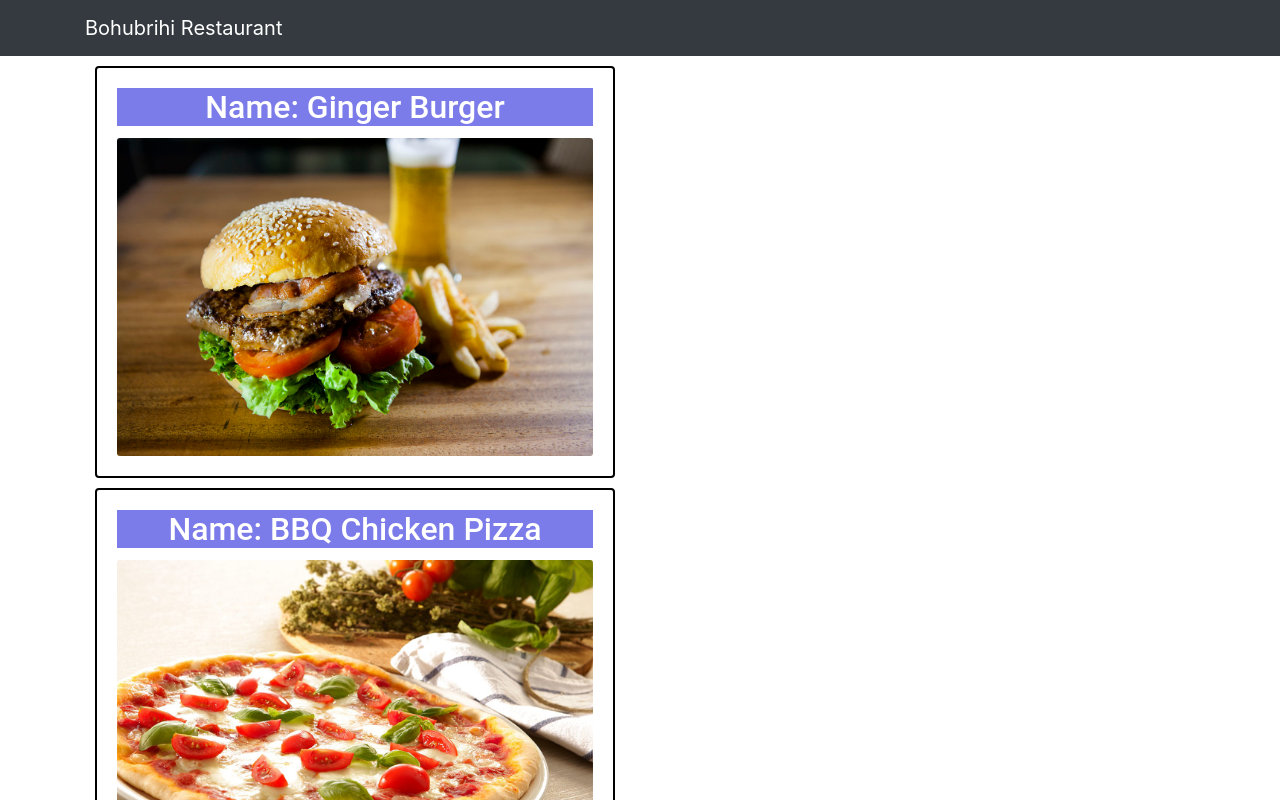
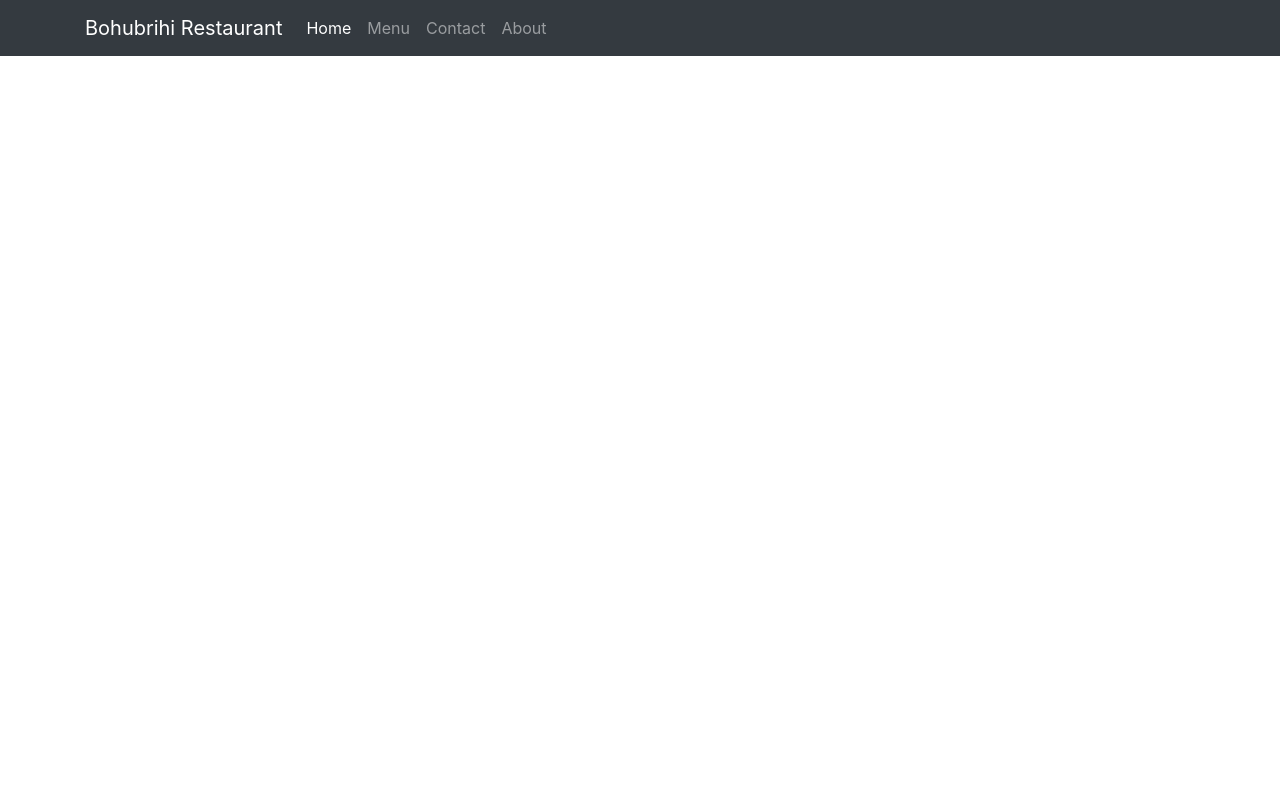
Before and after one commit to jacksparrow012/React-restaurant-project, a React (Create React App) app: page /contact in a window 1280 px wide. Shown: the top 800 px of the page. Built offline with nearby package versions, Linux system fonts and the light colour scheme.

Commit message:
router added in project

```diff
--- a/src/App.css
+++ b/src/App.css
@@ -3,7 +3,7 @@
 }
 .card{
   margin: 10px;
-  border: 2px solid black !important;
+
 }
 .heading{
   background-color: rgb(123, 123, 233);
@@ -13,7 +13,8 @@
   cursor: pointer;
 }
 .image{
-       cursor:pointer
+       cursor:pointer;
+       opacity: 0.5;
 }
 .label{
 background-color: rgb(238, 126, 126);
--- a/src/App.js
+++ b/src/App.js
@@ -1,10 +1,12 @@
 import MainComponent from './components/MainComponent'
 import './App.css';
-
+import { BrowserRouter } from "react-router-dom"
 function App() {
   return (
     <div className="App">
-      <MainComponent />
+      <BrowserRouter>
+        <MainComponent />
+      </BrowserRouter>
 
     </div>
   );
--- /dev/null
+++ b/src/components/body/About.js
@@ -0,0 +1,11 @@
+import React from 'react';
+
+const About = () => {
+    return (
+        <div>
+
+        </div>
+    );
+};
+
+export default About;
--- a/src/components/body/Body.js
+++ b/src/components/body/Body.js
@@ -1,10 +1,16 @@
 import React from 'react';
 import Menu from "./Menu"
-
+import Home from "./Home"
+import About from "./About"
+import Contact from "./Contact"
+import { Route, Redirect } from "react-router-dom"
 const Body = () => {
     return (
         <div>
-            <Menu />
+            <Route path="/" comment={Home} />
+            <Route path="/menu" exact component={Menu} />
+            <Route path="/about" exact component={About} />
+            <Route path="/contact" exact component={Contact} />
         </div>
     );
 };
--- /dev/null
+++ b/src/components/body/Contact.js
@@ -0,0 +1,13 @@
+import React, { Component } from 'react';
+
+class Contact extends Component {
+    render() {
+        return (
+            <div>
+
+            </div>
+        );
+    }
+}
+
+export default Contact;
--- a/src/components/body/DishDetail.js
+++ b/src/components/body/DishDetail.js
@@ -7,7 +7,7 @@
             <Card className="card">
                 <CardBody style={{ textAlign: "left" }}>
                     <CardTitle className="heading"><h2>Name: {props.dish.name}</h2></CardTitle>
-                    <CardImg width="100%" alt={props.dish.name} src={props.dish.image} className="image" />
+                    <CardImg width="100%" alt={props.dish.name} src={props.dish.image} className="image2" />
                     <CardText className="label"><h3>Label:{props.dish.label}</h3></CardText>
                     <CardText className="price"> <h5>Price: {props.dish.price}</h5></CardText>
                     <CardText className="description">Description: {props.dish.description}</CardText>
--- /dev/null
+++ b/src/components/body/Home.js
@@ -0,0 +1,13 @@
+import React, { Component } from 'react';
+
+class Home extends Component {
+    render() {
+        return (
+            <div>
+
+            </div>
+        );
+    }
+}
+
+export default Home;
--- a/src/components/body/LoadComments.js
+++ b/src/components/body/LoadComments.js
@@ -7,6 +7,7 @@
             return (
                 <div key={comment.id}>
                     <h3>Author:{comment.author}</h3>
+                    <p>Comment: {comment.comment}</p>
                     <h4>Rating:{comment.rating}</h4>
                     <p>Date:{dateFormat(comment.date, "dddd, mmmm dS, yyyy, h:MM:ss TT")}</p>
 
--- a/src/components/header/Navigation.js
+++ b/src/components/header/Navigation.js
@@ -1,16 +1,46 @@
-import React from 'react';
-import { Navbar, NavbarBrand } from "reactstrap";
+import React, { Component } from 'react';
+import { Navbar, NavbarBrand, Nav, NavItem, NavbarToggler, Collapse } from "reactstrap";
+import { Link } from "react-router-dom"
 
-const Navigation = () => {
+class Navigation extends Component {
+    constructor(props) {
+        super(props)
+        this.state = {
+            isNavOpen: false
+        }
+    }
+    navToggle = () => {
+        this.setState({ isNavOpen: !this.state.isNavOpen })
+    }
+    render() {
         return (
             <div>
-            <Navbar dark color="dark">
+                <Navbar dark color="dark" expand="sm">
                     <div className="container">
+                        <NavbarToggler onClick={this.navToggle} />
                         <NavbarBrand>Bohubrihi Restaurant</NavbarBrand>
+                        <Collapse navbar isOpen={this.state.isNavOpen}>
+                            <Nav className="mr-auto" navbar>
+                                <NavItem>
+                                    <Link to="/" className="nav-link active">Home</Link>
+                                </NavItem>
+                                <NavItem>
+                                    <Link to="/menu" className="nav-link">Menu</Link>
+                                </NavItem>
+                                <NavItem>
+                                    <Link to="/contact" className="nav-link">Contact</Link>
+                                </NavItem>
+                                <NavItem>
+                                    <Link to="/about" className="nav-link">About</Link>
+                                </NavItem>
+                            </Nav>
+                        </Collapse>
                     </div>
                 </Navbar>
             </div>
         );
+    }
+
 };
 
 export default Navigation;
```
Also changed, not shown: 1 other file (tests, documents, lock files or other folders). Lines whose indentation alone changed are shown as unchanged.
